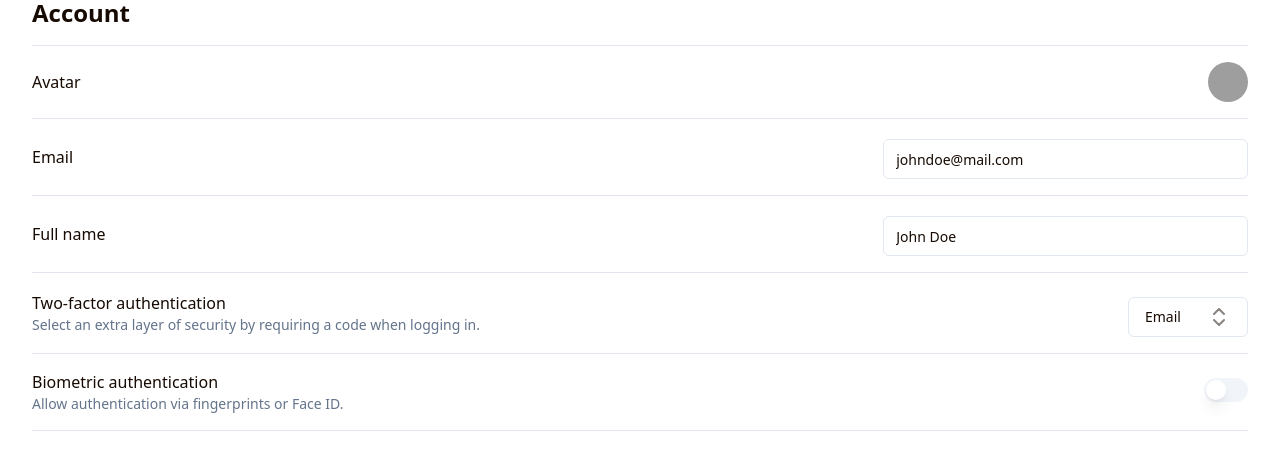
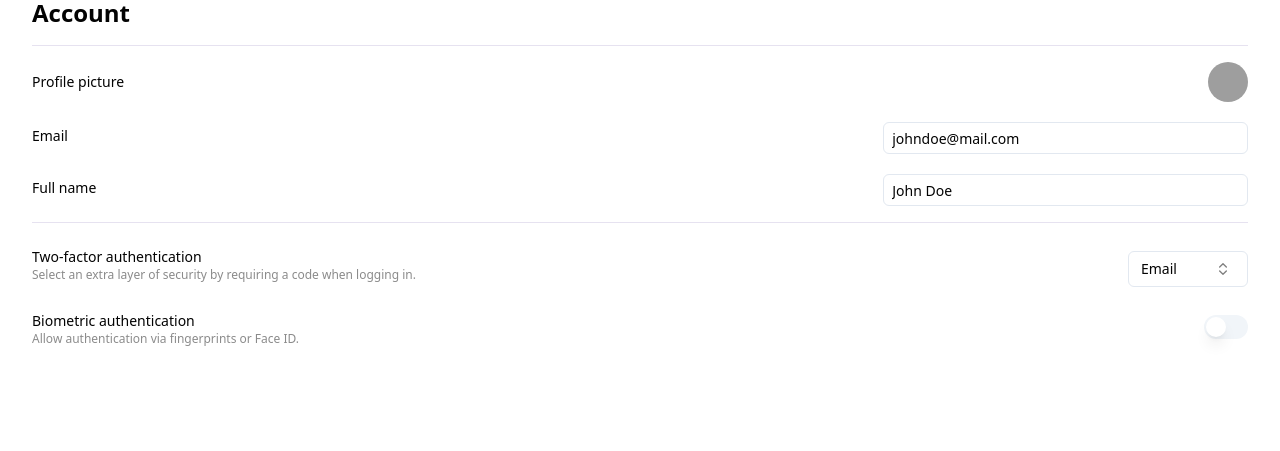
Before and after one commit to TeamDev-IP/JxBrowser-Gallery, a React (Vite) app in the folder desktop-web-app/web-app/shadcn/: page / in a window 1280 px wide. Shown: the part 251-702 px from the top of the page. Built offline with nearby package versions, Linux system fonts and the light colour scheme; grey boxes are pictures that could not be loaded.

Commit message:
Reduce font size and improve layout

```diff
--- a/desktop-web-app/web-app/shadcn/src/components/account.tsx
+++ b/desktop-web-app/web-app/shadcn/src/components/account.tsx
@@ -48,31 +48,27 @@ export function Account() {
             <h1 className="text-2xl font-semibold">Account</h1>
             <Separator className="my-2 h-[1px] w-full"/>
             <EditableAvatar/>
-            <GuidingLine/>
             <EditableLabel title={"Email"} defaultValue={"johndoe@mail.com"} id={"email"}/>
-            <GuidingLine/>
             <EditableLabel title={"Full name"} defaultValue={"John Doe"} id={"fullname"}/>
             <GuidingLine/>
-            <div className="w-full inline-flex items-center space-y-2 justify-between">
+            <div className="w-full inline-flex items-center space-y-2 justify-between py-1">
                 <div className="pr-8">
-                    <p>Two-factor authentication</p>
-                    <p className="text-sm text-muted-foreground text-gray-500">
+                    <p className="text-sm">Two-factor authentication</p>
+                    <p className="text-xs text-muted-foreground text-gray-500">
                         Select an extra layer of security by requiring a code when logging in.
                     </p>
                 </div>
                 <Combobox options={authentications} defaultOption={"Email"}/>
             </div>
-            <GuidingLine/>
-            <div className="w-full inline-flex items-center justify-between">
+            <div className="w-full inline-flex items-center justify-between py-1">
                 <div className="pr-8">
-                    <p>Biometric authentication</p>
-                    <p className="text-sm text-muted-foreground text-gray-500">
+                    <p className="text-sm">Biometric authentication</p>
+                    <p className="text-xs text-muted-foreground text-gray-500">
                         Allow authentication via fingerprints or Face ID.
                     </p>
                 </div>
                 <GreenSwitch/>
             </div>
-            <GuidingLine/>
         </div>
     )
 }
--- a/desktop-web-app/web-app/shadcn/src/components/appearance.tsx
+++ b/desktop-web-app/web-app/shadcn/src/components/appearance.tsx
@@ -41,12 +41,11 @@ export function Appearance() {
         <div className="space-y-4">
             <h1 className="text-2xl font-semibold">Appearance</h1>
             <Separator className="my-4 h-[1px] w-full"/>
-            <div className="items-center flex-wrap space-y-4">
+            <div className="items-center flex-wrap space-y-4 py-1">
                 <div>
-                    <p>Theme</p>
-                    <p className="text-sm text-muted-foreground text-gray-500">
-                        Select a color theme for the app: light, dark, or match your system
-                        settings.
+                    <p className="text-sm">Theme</p>
+                    <p className="text-xs text-muted-foreground text-gray-500">
+                        The color theme for the application: light, dark, or match your system&nbsp;settings.
                     </p>
                 </div>
 
@@ -69,11 +68,10 @@ export function Appearance() {
                     }} icon={Laptop}/>
                 </div>
             </div>
-            <GuidingLine/>
-            <div className="w-full flex items-center space-y-2 justify-between">
+            <div className="w-full flex items-center space-y-2 justify-between py-2">
                 <div className="pr-8">
-                    <p>Font size</p>
-                    <p className="text-sm text-muted-foreground text-gray-500">
+                    <p className="text-sm">Font size</p>
+                    <p className="text-xs text-muted-foreground text-gray-500">
                         Adjust the size of the text in the application for better readability.
                     </p>
                 </div>
@@ -85,12 +83,11 @@ export function Appearance() {
                         max={24}
                         step={2}
                         onChange={(e) => setFont(Number(e.target.value))}
-                        className="text-center w-[70px]"
+                        className="text-center w-[70px] text-sm"
                         aria-label="Font size input"
                     />
                 </div>
             </div>
-            <GuidingLine/>
         </div>
     )
 }
--- a/desktop-web-app/web-app/shadcn/src/components/combobox.tsx
+++ b/desktop-web-app/web-app/shadcn/src/components/combobox.tsx
@@ -47,13 +47,14 @@ export function Combobox({options, defaultOption}: ComboboxProps) {
                 <Button
                     variant="outline"
                     role="combobox"
+                    size="sm"
                     aria-expanded={open}
                     className="w-[120px] justify-between"
                 >
                     {value
                         ? options.find((it) => it.value === value)?.label
                         : defaultOption}
-                    <ChevronsUpDown className="opacity-50"/>
+                    <ChevronsUpDown className="h-4 opacity-50"/>
                 </Button>
             </PopoverTrigger>
             <PopoverContent className="w-[120px] p-0">
--- a/desktop-web-app/web-app/shadcn/src/components/editable-avatar.tsx
+++ b/desktop-web-app/web-app/shadcn/src/components/editable-avatar.tsx
@@ -28,7 +28,7 @@ import {Upload} from "lucide-react";
 export function EditableAvatar() {
     return (
         <div className="w-full items-center flex justify-between">
-            <p>Avatar</p>
+            <p className="text-sm">Profile picture</p>
             <div
                 className="flex relative justify-center items-center group">
                 <Avatar
--- a/desktop-web-app/web-app/shadcn/src/components/editable-label.tsx
+++ b/desktop-web-app/web-app/shadcn/src/components/editable-label.tsx
@@ -33,8 +33,9 @@ export function EditableLabel({title, defaultValue, id}: Props) {
     return (
         <div className="w-full items-center space-y-2">
             <div className="w-full sm:flex items-center space-y-1 justify-between">
-                <p>{title}</p>
-                <Input className={"xs:w-full sm:w-[50%] lg:w-[30%]"} id={id}
+                <p className="text-sm">{title}</p>
+                <Input className={"xs:w-full sm:w-[50%] lg:w-[30%] text-sm"}
+                       id={id}
                        defaultValue={defaultValue}/>
             </div>
         </div>
--- a/desktop-web-app/web-app/shadcn/src/components/general.tsx
+++ b/desktop-web-app/web-app/shadcn/src/components/general.tsx
@@ -49,37 +49,34 @@ export function General() {
         <div className="space-y-4">
             <h1 className="text-2xl font-semibold">General</h1>
             <Separator className="my-4 h-[1px] w-full"/>
-            <div className="w-full inline-flex items-center justify-between">
+            <div className="w-full inline-flex items-center justify-between py-1">
                 <div className="pr-8">
-                    <p>Launch at startup</p>
-                    <p className="text-sm text-muted-foreground">
+                    <p className="text-sm">Launch at startup</p>
+                    <p className="text-xs text-muted-foreground">
                         Enable this option to automatically start the application when your device
                         boots up.
                     </p>
                 </div>
                 <GreenSwitch/>
             </div>
-            <GuidingLine/>
-            <div className="w-full inline-flex items-center space-y-2 justify-between">
+            <div className="w-full inline-flex items-center space-y-2 justify-between py-1">
                 <div className="pr-8">
-                    <p>Language</p>
-                    <p className="text-sm text-muted-foreground">
+                    <p className="text-sm">Language</p>
+                    <p className="text-xs text-muted-foreground">
                         Choose the language for the application’s interface.
                     </p>
                 </div>
                 <Combobox options={languages} defaultOption={"English"}/>
             </div>
-            <GuidingLine/>
-            <div className="w-full inline-flex items-center justify-between">
+            <div className="w-full inline-flex items-center justify-between py-1">
                 <div className="pr-8">
-                    <p>Check for updates automatically</p>
-                    <p className="text-sm text-muted-foreground">
+                    <p className="text-sm">Check for updates automatically</p>
+                    <p className="text-xs text-muted-foreground">
                         Allow to check for updates in the background.
                     </p>
                 </div>
                 <GreenSwitch/>
             </div>
-            <GuidingLine/>
         </div>
     );
 }
--- a/desktop-web-app/web-app/shadcn/src/components/notifications.tsx
+++ b/desktop-web-app/web-app/shadcn/src/components/notifications.tsx
@@ -29,27 +29,25 @@ export function Notifications() {
         <div className="space-y-4">
             <h1 className="text-2xl font-semibold">Notifications</h1>
             <Separator className="my-4 h-[1px] w-full"/>
-            <div className="w-full inline-flex items-center justify-between">
+            <div className="w-full inline-flex items-center justify-between py-1">
                 <div className="pr-8">
-                    <p>Email notifications</p>
-                    <p className="text-sm text-muted-foreground">
+                    <p className="text-sm">Email notifications</p>
+                    <p className="text-xs text-muted-foreground">
                         Receive an email digest for unread notifications. Notifications will be
                         grouped together and sent based on their urgency.
                     </p>
                 </div>
                 <GreenSwitch/>
             </div>
-            <GuidingLine/>
-            <div className="w-full inline-flex items-center justify-between">
+            <div className="w-full inline-flex items-center justify-between py-1">
                 <div className="pr-8">
-                    <p>Desktop notifications</p>
-                    <p className="text-sm text-muted-foreground">
+                    <p className="text-sm">Desktop notifications</p>
+                    <p className="text-xs text-muted-foreground">
                         Receive personal notifications on the desktop.
                     </p>
                 </div>
                 <GreenSwitch/>
             </div>
-            <GuidingLine/>
         </div>
     );
 }
--- a/desktop-web-app/web-app/shadcn/src/components/ui/input.tsx
+++ b/desktop-web-app/web-app/shadcn/src/components/ui/input.tsx
@@ -8,7 +8,7 @@ const Input = React.forwardRef<HTMLInputElement, React.ComponentProps<"input">>(
       <input
         type={type}
         className={cn(
-          "flex h-10 w-full rounded-md border border-input bg-background px-3 py-2 text-base ring-offset-background file:border-0 file:bg-transparent file:text-sm file:font-medium file:text-foreground placeholder:text-muted-foreground focus-visible:outline-none focus-visible:ring-2 focus-visible:ring-ring focus-visible:ring-offset-2 disabled:cursor-not-allowed disabled:opacity-50 md:text-sm",
+          "flex h-8 w-full rounded-md border border-input bg-background px-2 py-2 text-base ring-offset-background file:border-0 file:bg-transparent file:text-sm file:font-medium file:text-foreground placeholder:text-muted-foreground focus-visible:outline-none focus-visible:ring-2 focus-visible:ring-ring focus-visible:ring-offset-2 disabled:cursor-not-allowed disabled:opacity-50 md:text-sm",
           className
         )}
         ref={ref}
--- a/desktop-web-app/web-app/shadcn/src/index.css
+++ b/desktop-web-app/web-app/shadcn/src/index.css
@@ -5,7 +5,7 @@
 @layer base {
     :root {
         --background: 0 0% 100%;
-        --foreground: 22.2 84% 4.9%;
+        --foreground: 0 0% 1%;
 
         --card: 0 0% 100%;
         --card-foreground: 222.2 84% 4.9%;
@@ -20,7 +20,7 @@
         --secondary-foreground: 222.2 47.4% 11.2%;
 
         --muted: 210 40% 96.1%;
-        --muted-foreground: 215.4 16.3% 46.9%;
+        --muted-foreground: 0 0% 54.42%;
 
         --accent: 210 40% 96.1%;
         --accent-foreground: 222.2 47.4% 11.2%;
```
Also changed, not shown: 1 other file (tests, documents, lock files or other folders).
